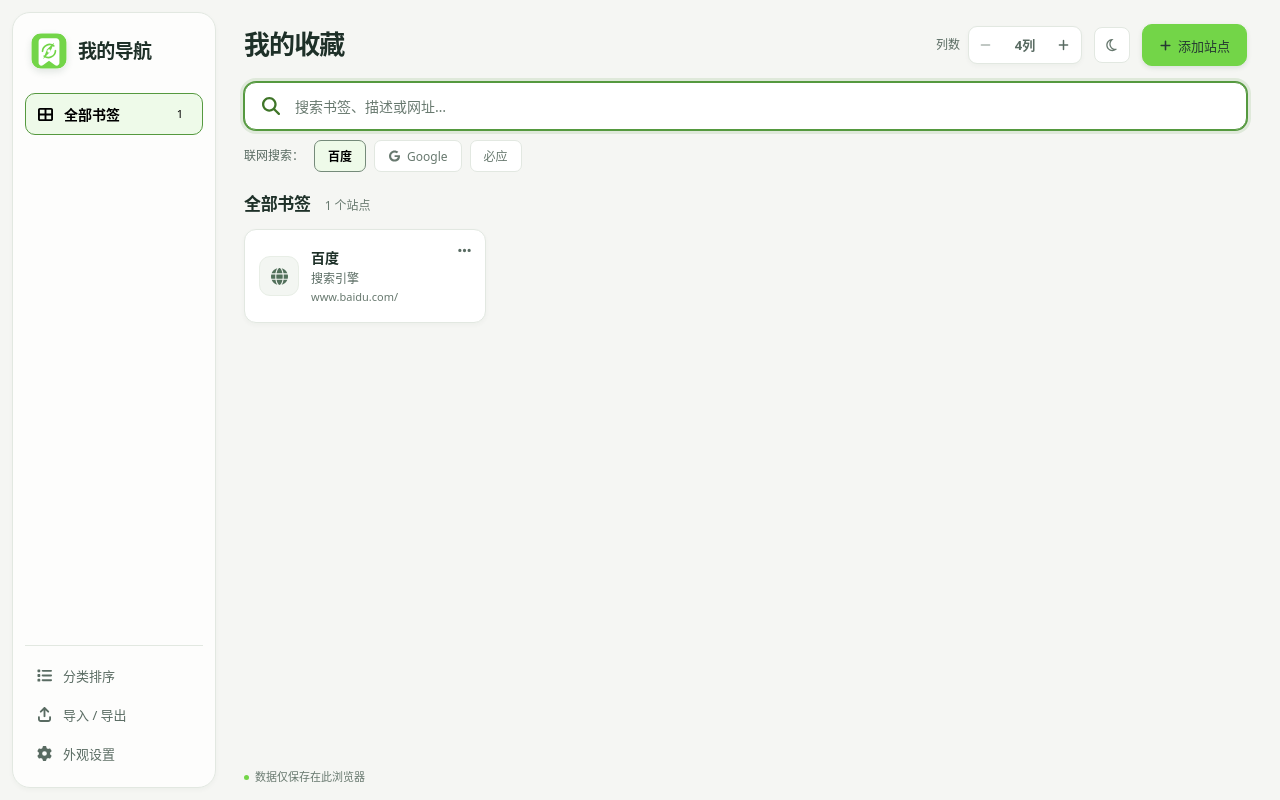
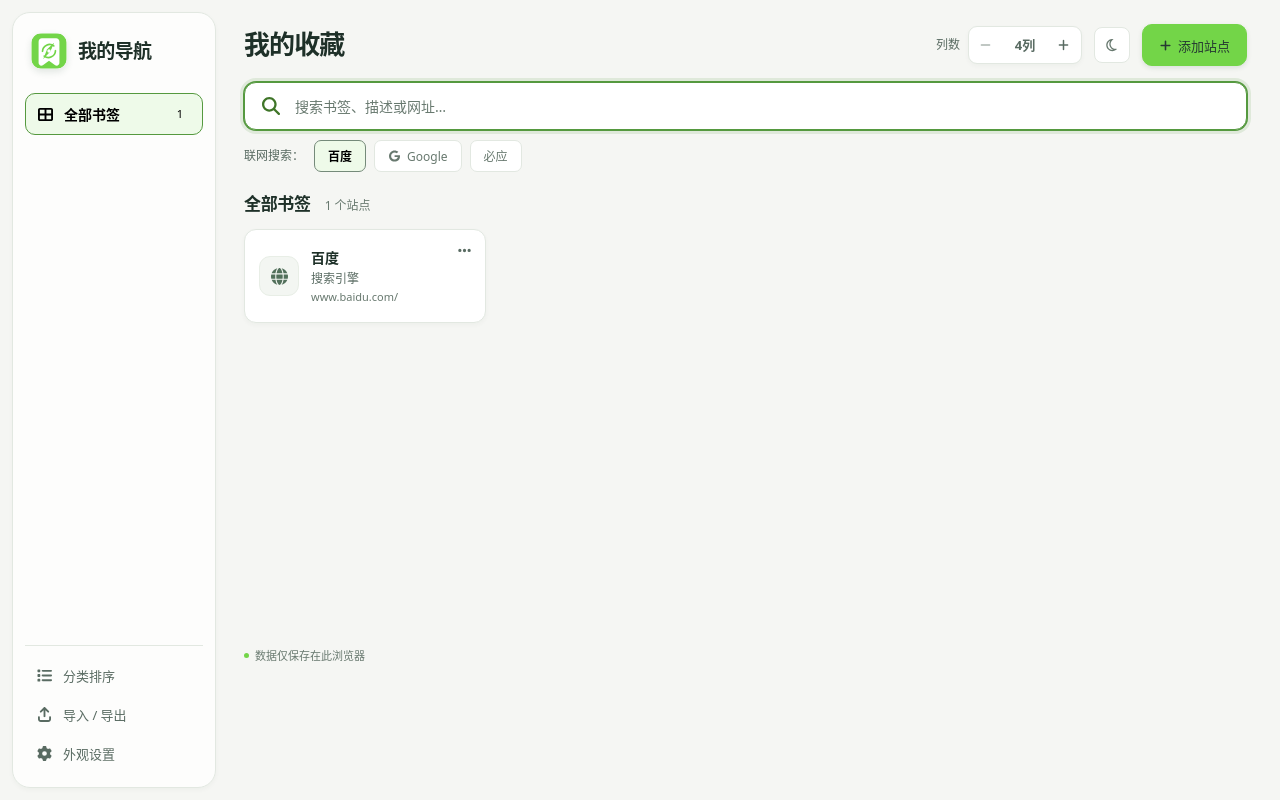
Before and after one commit to Night-SHANG/my_bookmarks, a website: page index.html in a window 1280 px wide. Drawn offline with Linux system fonts and the light colour scheme.

Commit message:
Use natural page flow without nested bookmark scrolling

```diff
--- a/polish.css
+++ b/polish.css
@@ -319,3 +319,29 @@
     box-shadow: none;
   }
 }
+
+
+/* 首页书签采用自然文档流：不在书签容器内滚动、不裁切、不固定可视高度。 */
+.app {
+  height: auto;
+  min-height: 100vh;
+  overflow: visible;
+}
+.bookmarks-grid {
+  flex: 0 0 auto;
+  height: auto;
+  min-height: 0;
+  max-height: none;
+  overflow: visible;
+  overflow-y: visible;
+  overflow-x: visible;
+  align-content: start;
+}
+.collection {
+  flex: 0 0 auto;
+  min-height: 0;
+}
+.workspace {
+  min-height: 100vh;
+  overflow: visible;
+}
```
